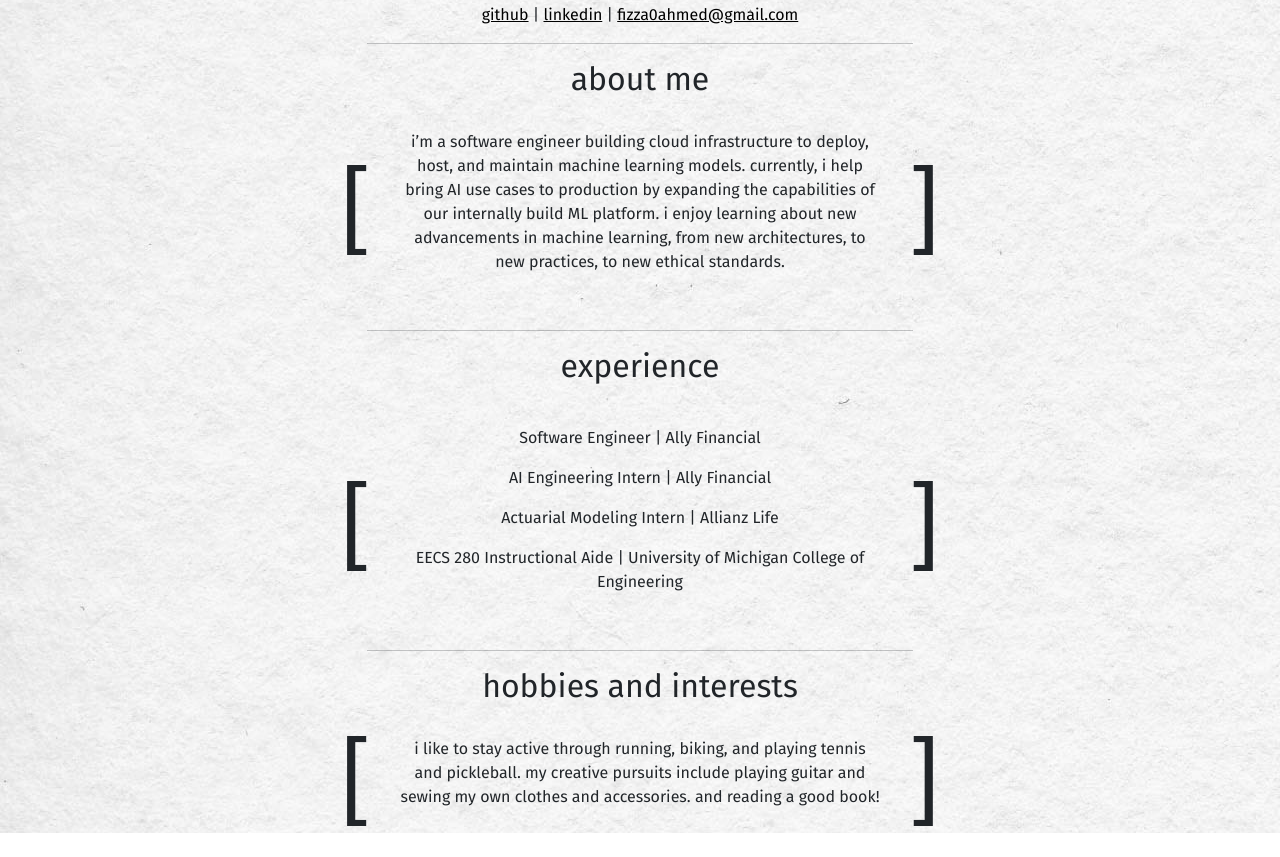
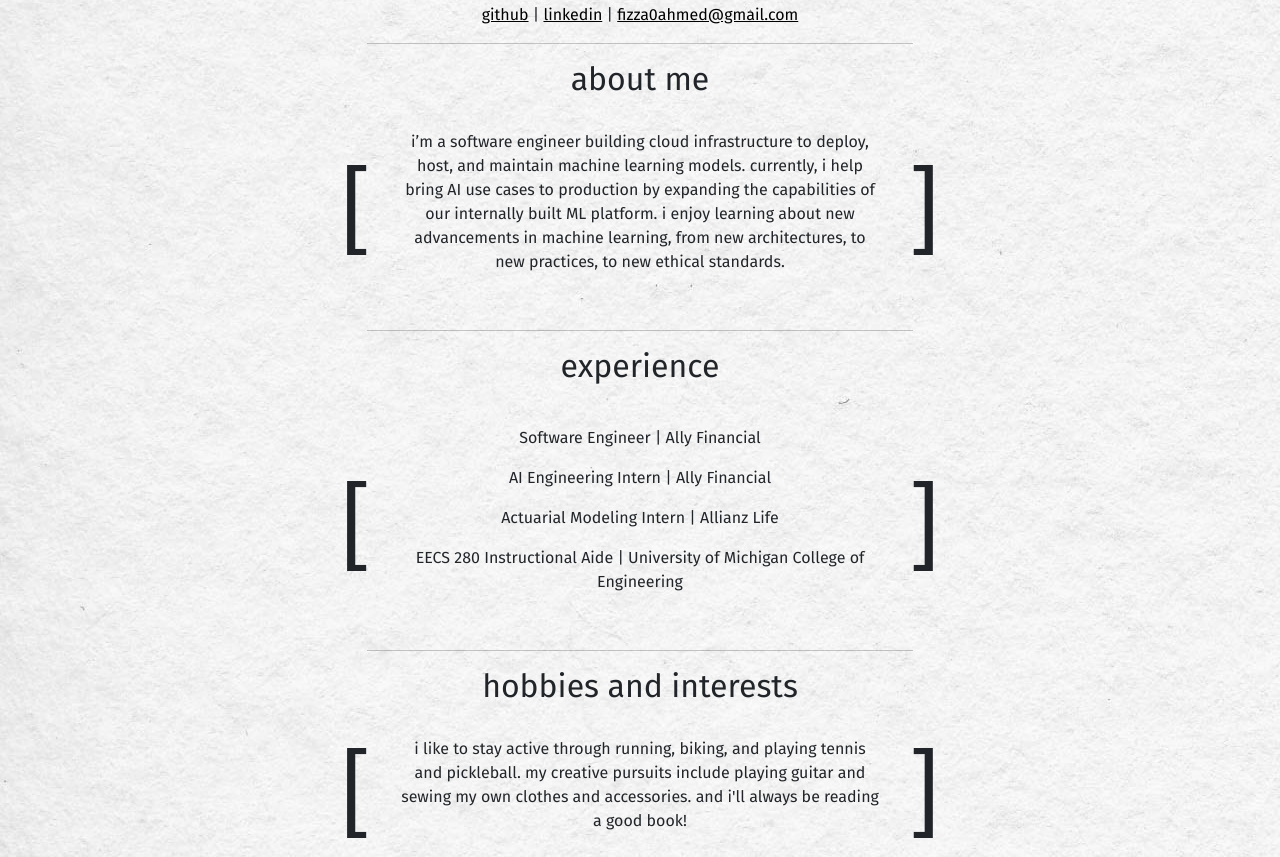
Before and after one commit to fizzaahmed/fizzaahmed.github.io, a website: page index.html in a window 1280 px wide. Shown: the part 261-1118 px from the top of the page. Before the commit the page ends 1094 px from the top, so only its background shows below. Drawn offline with nearby package versions, Linux system fonts and the light colour scheme.

Commit message:
fix typo

```diff
--- a/index.html
+++ b/index.html
@@ -29,7 +29,7 @@
                             <h2>about me</h2>
                             <p class="bracketed-content"> i’m a software engineer building cloud infrastructure to deploy, host, and maintain machine learning models.
                               currently, i help bring AI use cases to production by
-                              expanding the capabilities of our internally build ML platform. i enjoy learning about
+                              expanding the capabilities of our internally built ML platform. i enjoy learning about
                               new advancements in machine learning, from new architectures, to new practices,
                               to new ethical standards.
                             </p>
@@ -53,7 +53,7 @@
                             <h2>hobbies and interests</h2>
                             <div class="bracketed-content">
                                 i like to stay active through running, biking, and playing tennis and pickleball.
-                                my creative pursuits include playing guitar and sewing my own clothes and accessories. and reading a good book!
+                                my creative pursuits include playing guitar and sewing my own clothes and accessories. and i'll always be reading a good book!
                             </div>
                         </div>
                         </div>
```
